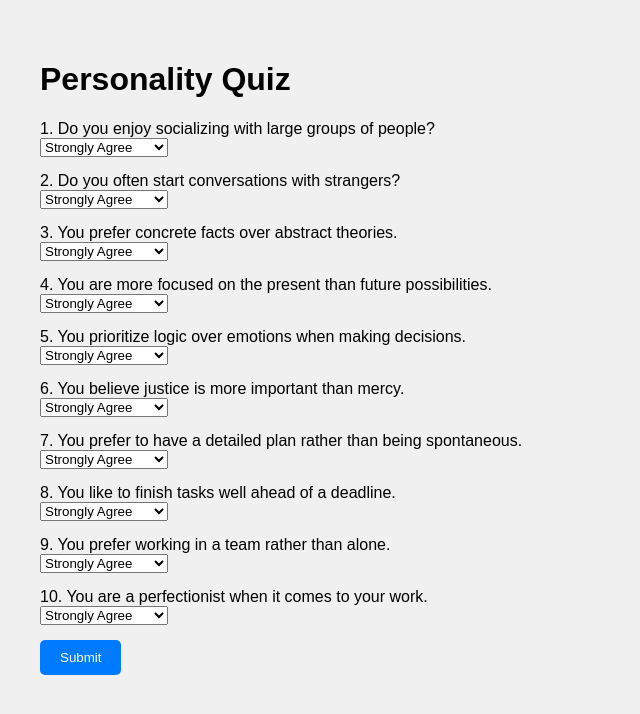
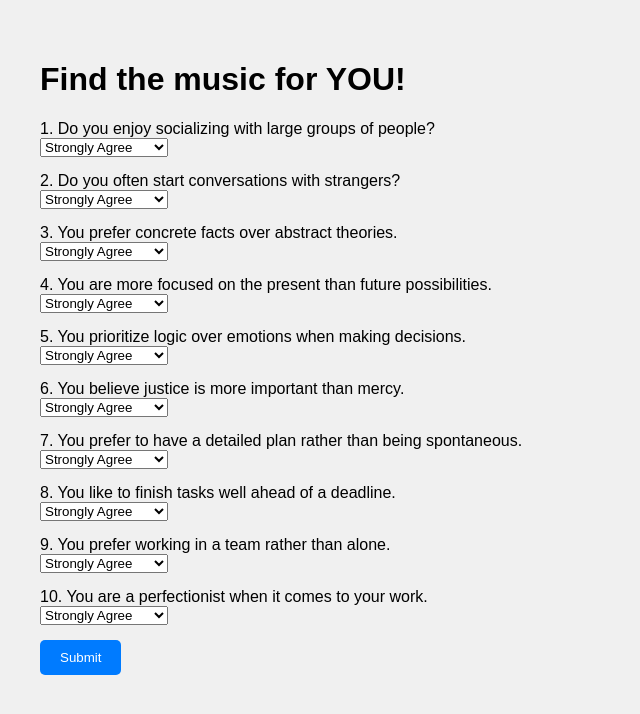
Before and after one commit to mgquiroz/AI_Suggest, a plain HTML site: page index.html in a window 1280 px wide. Shown: the whole page, without its empty margins (0-640 px from the left). Drawn offline with Linux system fonts and the light colour scheme.

Commit message:
Update index.html

```diff
--- a/index.html
+++ b/index.html
@@ -36,7 +36,7 @@
     </style>
 </head>
 <body>
-    <h1>Personality Quiz</h1>
+    <h1>Find the music for YOU!</h1>
     <form id="quiz-form" action="/submit" method="POST">
         <label>1. Do you enjoy socializing with large groups of people?
             <select name="q1" required>
```
